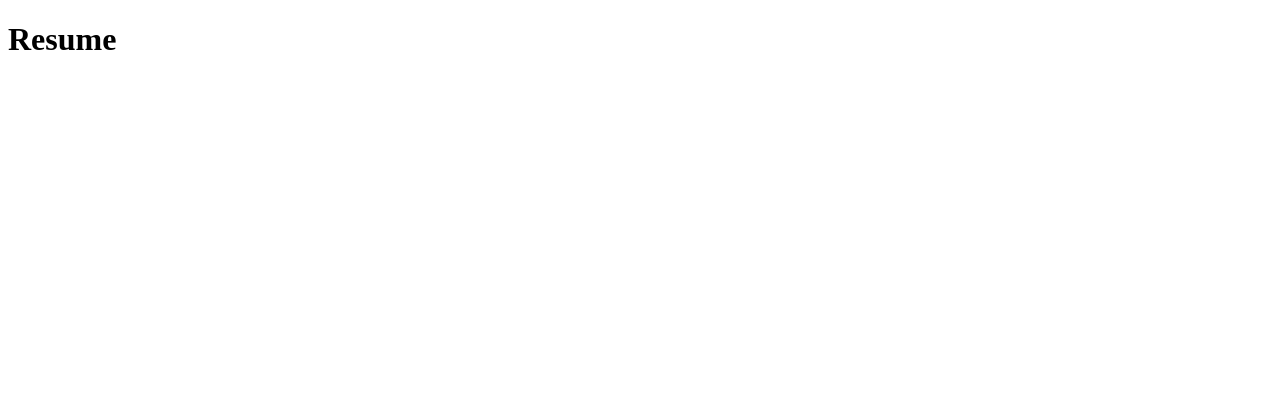
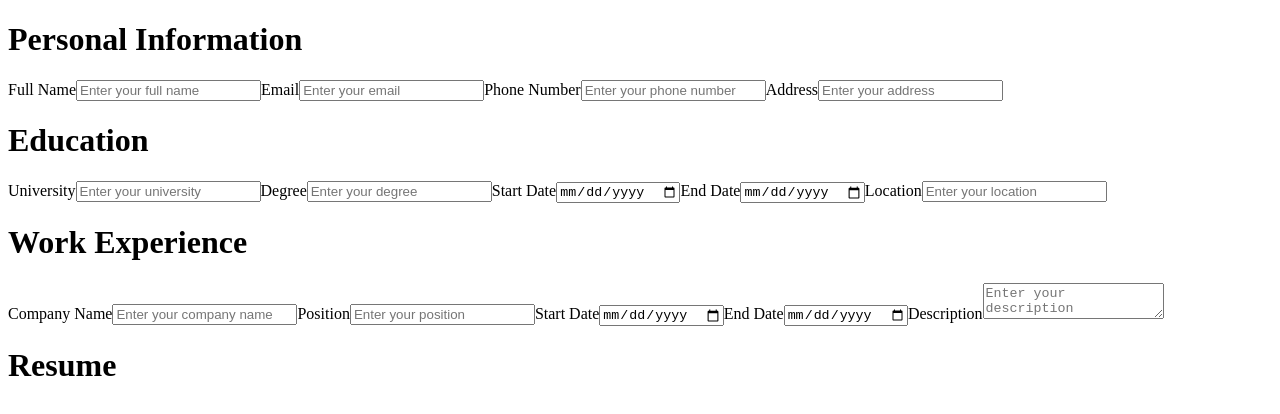
Before and after one commit to Veritaaaas/cv-maker, a React (Vite) app in the folder app-cv-maker/: page / in a window 1280 px wide. Shown: the top 414 px of the page. Built offline with nearby package versions, Linux system fonts and the light colour scheme.

Commit message:
added the input fields for each component

```diff
--- a/app-cv-maker/src/App.jsx
+++ b/app-cv-maker/src/App.jsx
@@ -1,8 +1,14 @@
 import Resume from "./Resume"
+import General_information from "./General_information"
+import Education from "./Education"
+import Work_experience from "./Work_experience"
 
 function App() {
   return (
     <>
+      <General_information />
+      <Education />
+      <Work_experience />
       <Resume />
     </>
   )
--- a/app-cv-maker/src/Education.jsx
+++ b/app-cv-maker/src/Education.jsx
@@ -0,0 +1,20 @@
+
+function Education() {
+    return (
+        <div>
+            <h1>Education</h1>
+            <label>University</label>
+            <input type="text" placeholder="Enter your university" />
+            <label>Degree</label>
+            <input type="text" placeholder="Enter your degree" />
+            <label>Start Date</label>
+            <input type="date" />
+            <label>End Date</label>
+            <input type="date" />
+            <label>Location</label>
+            <input type="text" placeholder="Enter your location" />
+        </div>
+    )
+}
+
+export default Education;
--- a/app-cv-maker/src/General_information.jsx
+++ b/app-cv-maker/src/General_information.jsx
@@ -0,0 +1,18 @@
+
+function General_information() {
+    return (
+        <div>
+            <h1>Personal Information</h1>
+            <label>Full Name</label>
+            <input type="text" placeholder="Enter your full name" />
+            <label>Email</label>
+            <input type="email" placeholder="Enter your email" />
+            <label>Phone Number</label>
+            <input type="tel" placeholder="Enter your phone number" />
+            <label>Address</label>
+            <input type="text" placeholder="Enter your address" />
+        </div>
+    )
+}
+
+export default General_information;
--- a/app-cv-maker/src/Work_experience.jsx
+++ b/app-cv-maker/src/Work_experience.jsx
@@ -0,0 +1,20 @@
+
+function Work_experience() {
+    return (
+        <div>
+            <h1>Work Experience</h1>
+            <label>Company Name</label>
+            <input type="text" placeholder="Enter your company name" />
+            <label>Position</label>
+            <input type="text" placeholder="Enter your position" />
+            <label>Start Date</label>
+            <input type="date" />
+            <label>End Date</label>
+            <input type="date" />
+            <label>Description</label>
+            <textarea placeholder="Enter your description" />
+        </div>
+    )
+}
+
+export default Work_experience;
```
